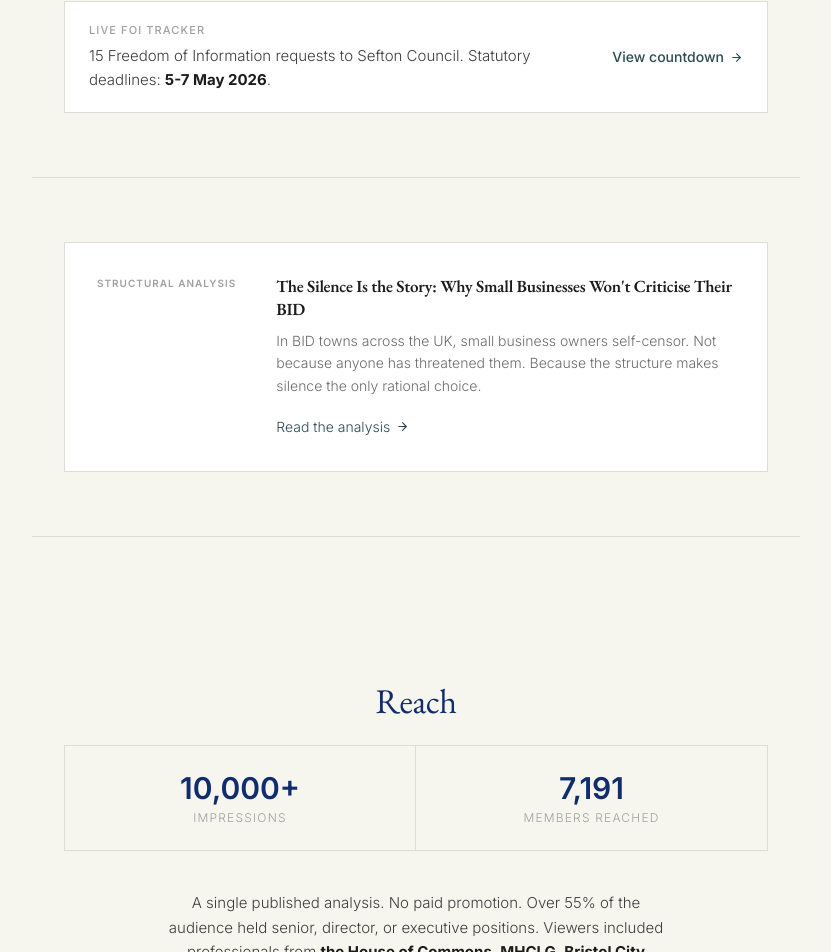
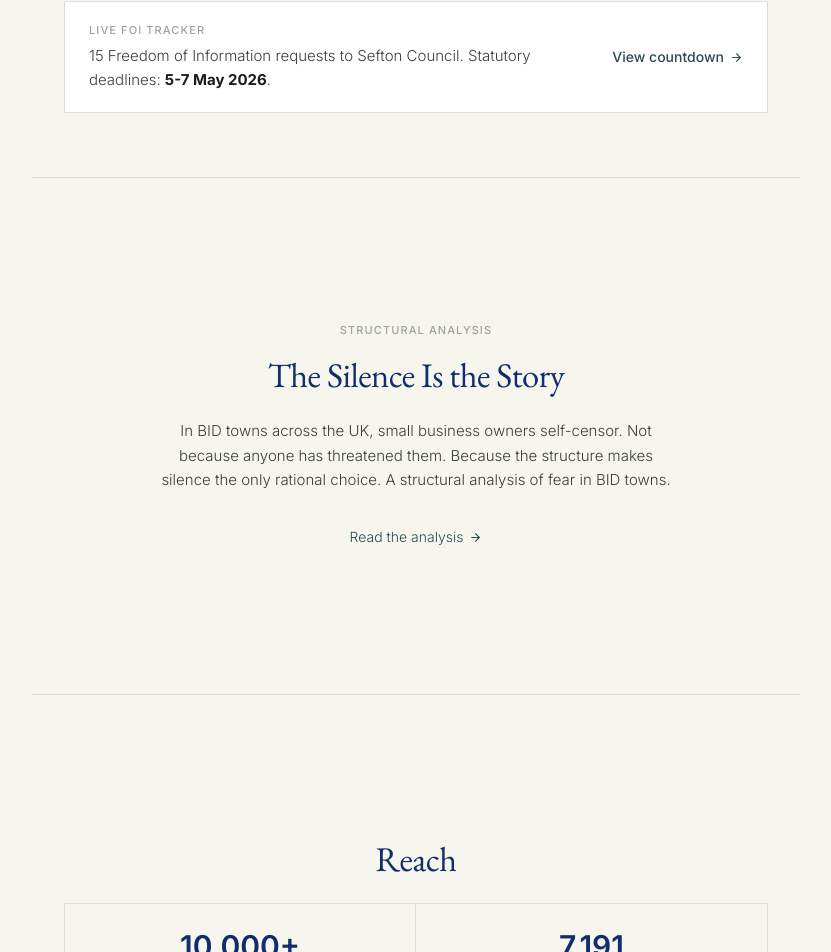
Before and after one commit to damian756/siba.digital, a Next.js app: page / in a window 1280 px wide. Shown: the part 2053-3005 px from the top of the page, without its empty margins (224-1055 px from the left). Built offline with nearby package versions, Linux system fonts and the light colour scheme.

Commit message:
Replace featured analysis box with text-only section matching page rhythm

```diff
--- a/app/page.tsx
+++ b/app/page.tsx
@@ -192,22 +192,27 @@ export default function HomePage() {
       <hr className="mx-auto max-w-3xl border-[#ddddd5]" />
 
       {/* Featured Analysis */}
-      <section className="py-16">
+      <section className="py-28 lg:py-36">
         <div className="mx-auto max-w-3xl px-4 sm:px-6 lg:px-8">
           <Reveal>
-            <div className="flex flex-col sm:flex-row sm:items-start gap-6 sm:gap-10 border border-[#ddddd5] bg-white px-8 py-8">
-              <div className="flex-shrink-0">
-                <p className="text-[10px] font-semibold uppercase tracking-widest text-[#a0a0a0]">
+            <p className="mb-4 text-center text-[11px] font-medium uppercase tracking-widest text-[#a0a0a0]">
               Structural Analysis
             </p>
-              </div>
-              <div>
-                <h3 className="text-[17px] font-semibold text-[#1c1c1c] leading-snug mb-2">
-                  The Silence Is the Story: Why Small Businesses Won&apos;t Criticise Their BID
-                </h3>
-                <p className="text-[14px] text-[#6b6b6b] leading-relaxed mb-4">
-                  In BID towns across the UK, small business owners self-censor. Not because anyone has threatened them. Because the structure makes silence the only rational choice.
+          </Reveal>
+          <Reveal>
+            <h2 className="mb-6 text-center">
+              The Silence Is the Story
+            </h2>
+          </Reveal>
+          <Reveal>
+            <p className="mx-auto mb-8 max-w-lg text-center text-[15px] leading-relaxed text-[#3d3d3d]">
+              In BID towns across the UK, small business owners self-censor. Not because
+              anyone has threatened them. Because the structure makes silence the only
+              rational choice. A structural analysis of fear in BID towns.
             </p>
+          </Reveal>
+          <Reveal>
+            <div className="text-center">
               <Link
                 href="/blog/the-silence-is-the-story"
                 className="inline-flex items-center gap-1.5 text-sm text-[#2c4a52] transition-colors hover:text-[#1c1c1c]"
@@ -215,7 +220,6 @@ export default function HomePage() {
                 Read the analysis
                 <ArrowRight size={13} />
               </Link>
-              </div>
             </div>
           </Reveal>
         </div>
```
Lines whose indentation alone changed are shown as unchanged.
